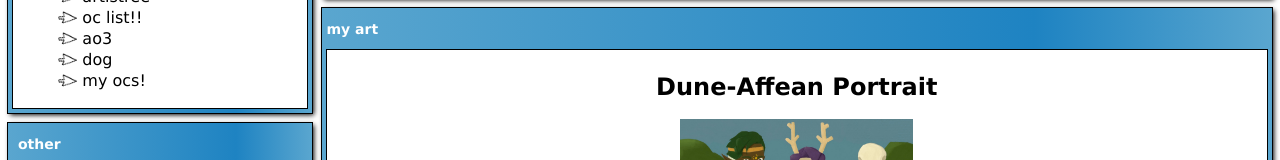
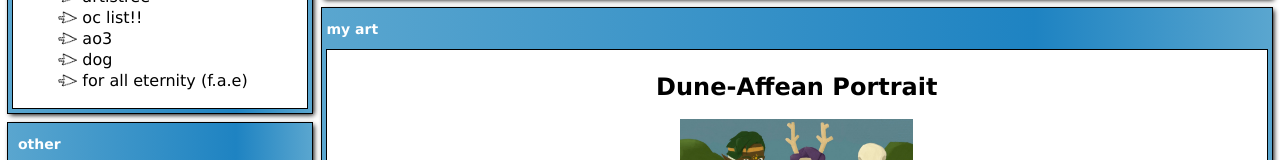
Before and after one commit to realelfruler/realelfruler.github.io, a plain HTML site: page index.html in a window 1280 px wide. Shown: the part 625-785 px from the top of the page. Drawn offline with Linux system fonts and the light colour scheme.

Commit message:
links
removed the link to the oc gallery, and added a link to the fae website

```diff
--- a/index.html
+++ b/index.html
@@ -75,7 +75,8 @@
               <!-- Hiding this for now because IDK when it will actually start <li><a href="aud-al.html">AUDIO ALMANAC</a></li> -->
               <li><a href="https://archiveofourown.org/users/realelfruler">ao3</a></li>
               <li><a href="dog.html">dog</a></li>
-              <li><a href="art/oc-gallery.html">my ocs!</a></li>
+              <!-- WIP page that I keep forgetting about <li><a href="art/oc-gallery.html">my ocs!</a></li> -->
+              <li><a href="https://realelfruler.github.io/foralleternity/index.html">for all eternity (f.a.e)</a></li>
             </ul>
           </div>
         </div>
```
